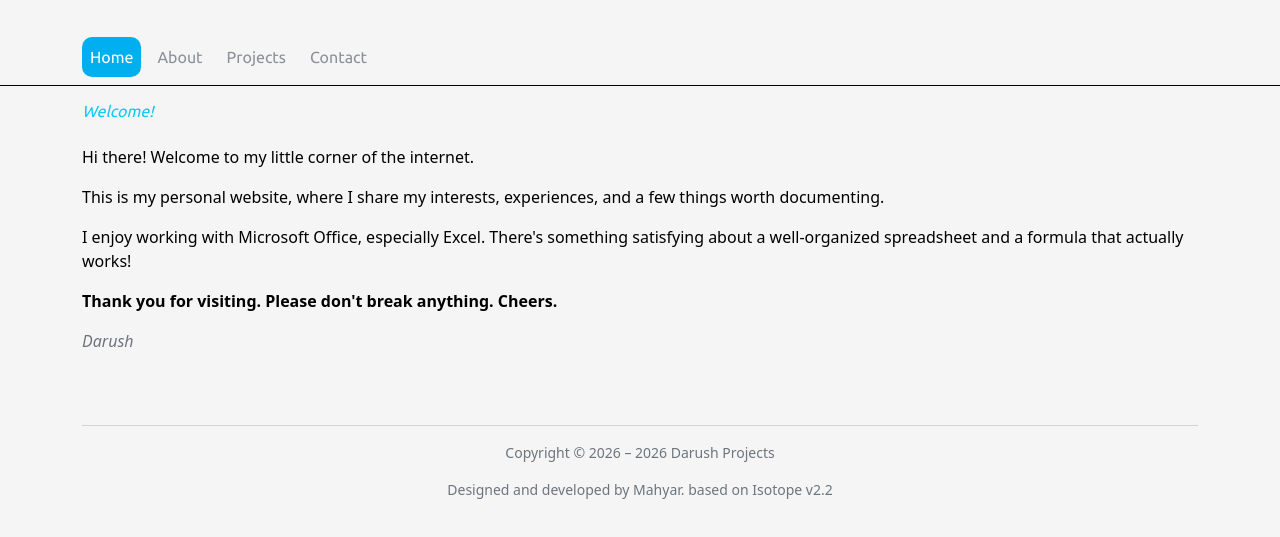
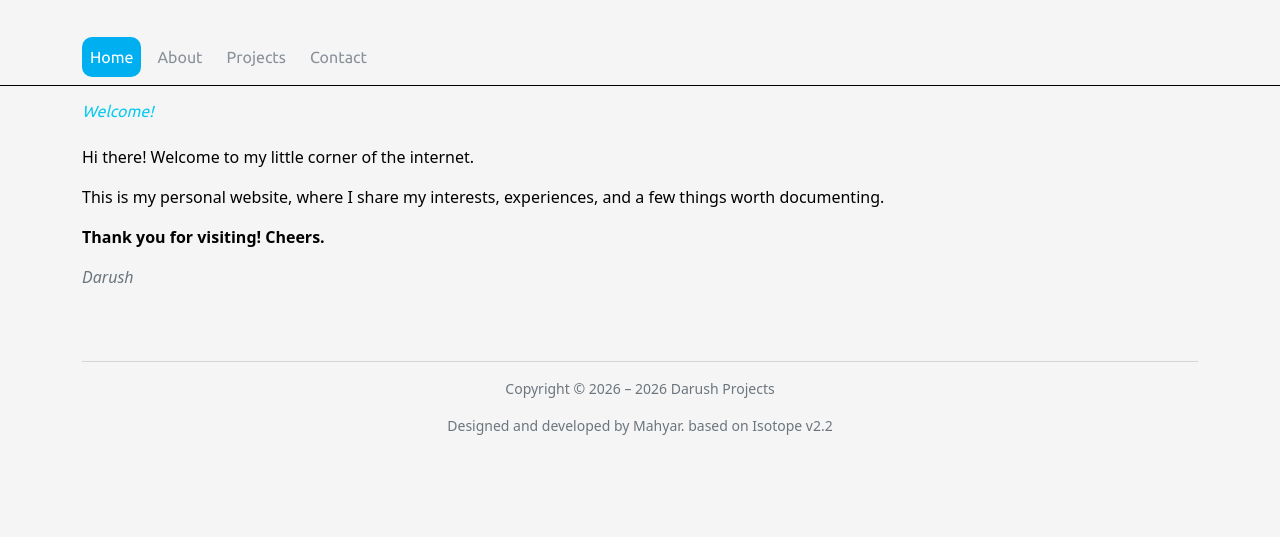
Before and after one commit to darushbayat-gif/darushbayat-gif.github.io, a plain HTML site: page index.html in a window 1280 px wide. Shown: the part 99-636 px from the top of the page. Drawn offline with Linux system fonts and the light colour scheme.

Commit message:
Update index.html

```diff
--- a/index.html
+++ b/index.html
@@ -46,12 +46,7 @@
                 documenting.
             </p>
 
-            <p>
-                I enjoy working with Microsoft Office, especially Excel. There's something satisfying about a
-                well-organized spreadsheet and a formula that actually works!
-            </p>
-
-            <p><strong>Thank you for visiting. Please don't break anything. Cheers.</strong></p>
+            <p><strong>Thank you for visiting! Cheers.</strong></p>
 
             <p><em class="text-secondary">Darush</em></p>
         </main>
```
